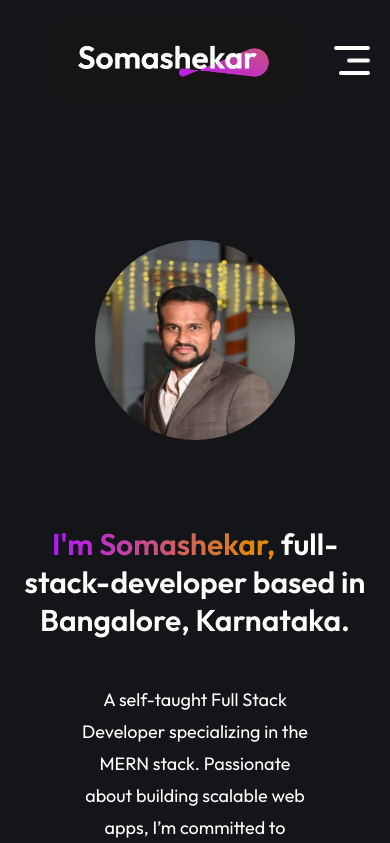
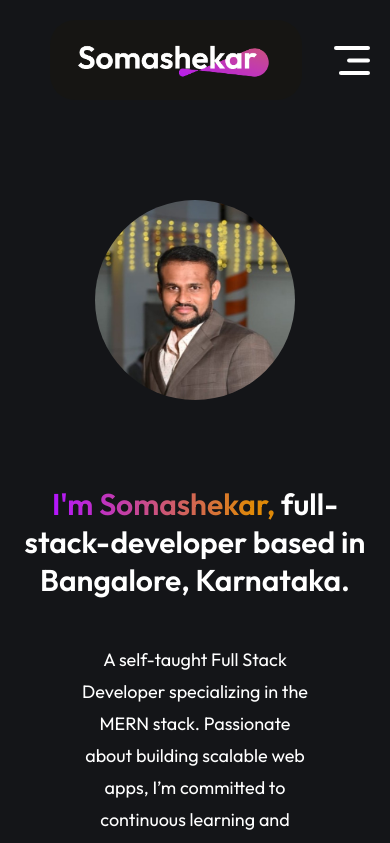
Before and after one commit to Somesh1996-cpu/my-portfolio, a React (Vite) app: page / in a window 390 px wide. Shown: the top 843 px of the page. Built offline with nearby package versions, Linux system fonts and the light colour scheme.

Commit message:
profile updated colors.

```diff
--- a/src/components/Footer/Footer.css
+++ b/src/components/Footer/Footer.css
@@ -1,8 +1,9 @@
 .footer {
-    margin: 50px 170px;
+    margin: 40px 160px;
     display: flex;
     width: auto;
     flex-direction: column;
+    width: 75%;
     gap: 30px;
 }
 
--- a/src/components/Hero/Hero.css
+++ b/src/components/Hero/Hero.css
@@ -2,11 +2,12 @@
     display: flex;
     align-items: center;
     flex-direction: column;
+    margin-top: 50px;
     gap: 35px;
 }
 
 .hero img {
-    margin-top: 150x;
+    margin-top: 120x;
     border-radius: 50%;
 }
 
@@ -83,8 +84,9 @@
 
 @media(max-width:1050px) {
     .hero img {
-        margin-top: 120px;
-        width: 260px;
+        margin-top: 50px;
+        width: 200px;
+        height: auto;
     }
 
     .hero h1 {
--- a/src/components/Services/Services.css
+++ b/src/components/Services/Services.css
@@ -33,7 +33,7 @@
     margin: 10px;
     height: 300px;
     width: 270px;
-    background-color: #110754;
+    background-color: #1d1d21;
     border-radius: 10px;
     border: 2px solid white;
     transition: 0.4s;
@@ -110,7 +110,7 @@
         padding: 12px;
         margin: 15px;
         margin: 15px;
-        background-color: #0e054a;
+        background-color: #1d1d21;
     }
 
     .services-format h2 {
```
